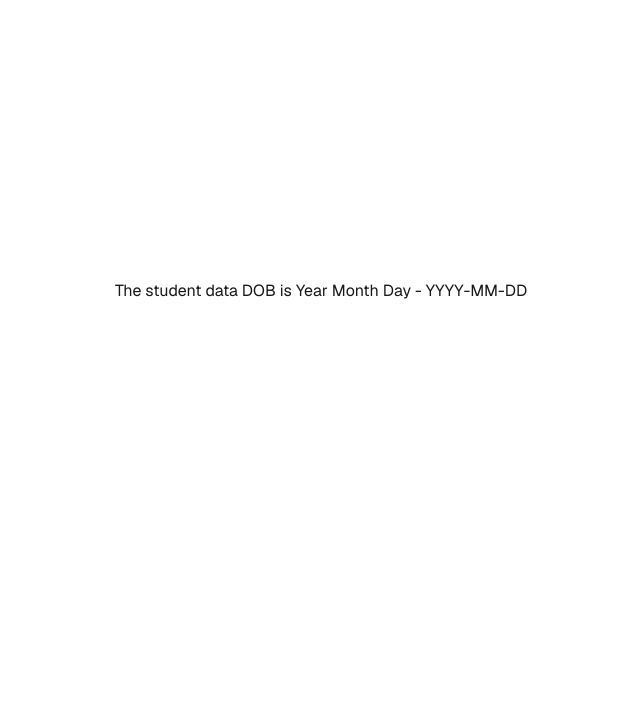
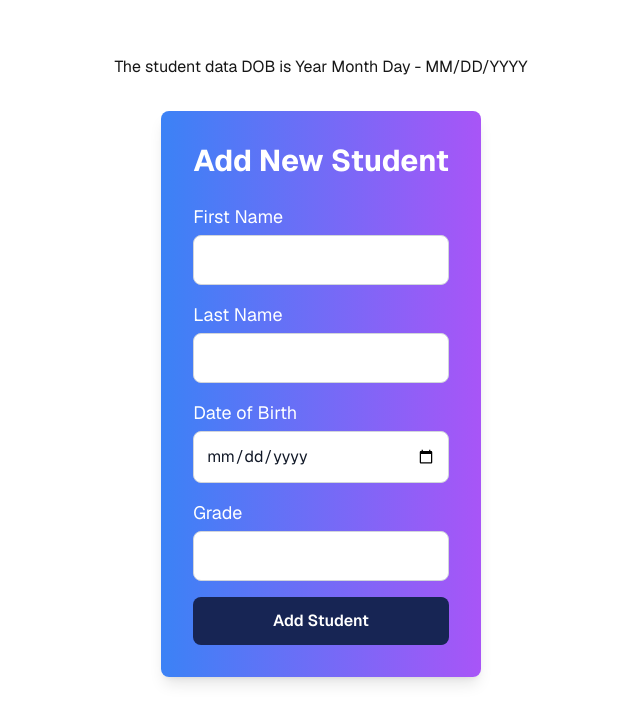
Before and after one commit to GabrielSiwa/Assignment2, a Next.js app: page / in a window 1280 px wide. Shown: the part 109-832 px from the top of the page, without its empty margins (319-959 px from the left). Before the commit the page ends 800 px from the top, so only its background shows below. Built offline with nearby package versions, Linux system fonts and the light colour scheme.

Commit message:
student form page with validation

```diff
--- /dev/null
+++ b/app/component/StudentForm.js
@@ -0,0 +1,167 @@
+"use client";
+import { useState } from "react";
+
+const StudentForm = ({ addStudent }) => {
+  const [formData, setFormData] = useState({
+    firstName: "",
+    lastName: "",
+    dateOfBirth: "",
+    currentGrade: "",
+  });
+
+  const [message, setMessage] = useState("");
+  const [errors, setErrors] = useState({});
+
+  const validateDate = (dateString) => {
+    const date = new Date(dateString);
+    const minYear = 1900;
+    const maxYear = new Date().getFullYear();
+
+    if (isNaN(date.getTime())) {
+      return "Invalid date format";
+    }
+
+    const year = date.getFullYear();
+    if (year < minYear || year > maxYear) {
+      return `Year must be between ${minYear} and ${maxYear}`;
+    }
+
+    return "";
+  };
+
+  const validateForm = () => {
+    let tempErrors = {};
+    if (!formData.firstName.trim())
+      tempErrors.firstName = "First name is required";
+    if (!formData.lastName.trim())
+      tempErrors.lastName = "Last name is required";
+    if (!formData.dateOfBirth)
+      tempErrors.dateOfBirth = "Date of birth is required";
+    if (!formData.currentGrade.trim())
+      tempErrors.currentGrade = "Grade is required";
+
+    // if (formData.dateOfBirth && isNaN(Date.parse(formData.dateOfBirth))) {
+    //   tempErrors.dateOfBirth = "Invalid date format";
+    // }
+
+    const dateError = validateDate(formData.dateOfBirth);
+    if (dateError) tempErrors.dateOfBirth = dateError;
+
+    setErrors(tempErrors);
+    return Object.keys(tempErrors).length === 0;
+  };
+
+  const handleInputChange = (e) => {
+    const { name, value } = e.target;
+    setFormData({
+      ...formData,
+      [name]: value,
+    });
+  };
+
+  const handleSubmit = async (e) => {
+    e.preventDefault();
+    if (validateForm()) {
+      try {
+        const response = await fetch("http://localhost:5500/students", {
+          method: "POST",
+          headers: {
+            "Content-Type": "application/json",
+          },
+          body: JSON.stringify(formData),
+        });
+
+        if (response.ok) {
+          setMessage("Student added successfully");
+          setFormData({
+            firstName: "",
+            lastName: "",
+            dateOfBirth: "",
+            currentGrade: "",
+          });
+        } else {
+          setMessage("Failed to add student");
+        }
+      } catch (error) {
+        setMessage("Failed to add student due to an error");
+      }
+    }
+  };
+
+  return (
+    <div className="max-w-lg mx-auto bg-gradient-to-r from-blue-500 to-purple-500 p-8 rounded-lg shadow-lg text-white">
+      <h2 className="text-3xl font-bold mb-6 text-center">Add New Student</h2>
+      <form onSubmit={handleSubmit} className="space-y-4">
+        <div>
+          <label className="block text-lg">First Name</label>
+          <input
+            type="text"
+            name="firstName"
+            className="mt-1 p-3 w-full border border-gray-300 rounded-lg text-gray-900"
+            value={formData.firstName}
+            onChange={handleInputChange}
+            required
+          />
+          {errors.firstName && (
+            <p className="text-red-200 text-sm">{errors.firstName}</p>
+          )}
+        </div>
+        <div>
+          <label className="block text-lg">Last Name</label>
+          <input
+            type="text"
+            name="lastName"
+            className="mt-1 p-3 w-full border border-gray-300 rounded-lg text-gray-900"
+            value={formData.lastName}
+            onChange={handleInputChange}
+            required
+          />
+          {errors.lastName && (
+            <p className="text-red-200 text-sm">{errors.lastName}</p>
+          )}
+        </div>
+        <div>
+          <label className="block text-lg">Date of Birth</label>
+          <input
+            type="date"
+            name="dateOfBirth"
+            className="mt-1 p-3 w-full border border-gray-300 rounded-lg text-gray-900"
+            value={formData.dateOfBirth}
+            onChange={handleInputChange}
+            required
+          />
+          {errors.dateOfBirth && (
+            <p className="text-red-200 text-sm">{errors.dateOfBirth}</p>
+          )}
+        </div>
+        <div>
+          <label className="block text-lg">Grade</label>
+          <input
+            type="text"
+            name="currentGrade"
+            className="mt-1 p-3 w-full border border-gray-300 rounded-lg text-gray-900"
+            value={formData.currentGrade}
+            onChange={handleInputChange}
+            required
+          />
+          {errors.currentGrade && (
+            <p className="text-red-200 text-sm">{errors.currentGrade}</p>
+          )}
+        </div>
+        <div>
+          <button
+            type="submit"
+            className="bg-blue-950 text-white-600 font-semibold p-3 rounded-lg w-full hover:bg-gray-400"
+          >
+            Add Student
+          </button>
+        </div>
+      </form>
+      {message && (
+        <div className="text-green-200 text-center mt-4">{message}</div>
+      )}
+    </div>
+  );
+};
+
+export default StudentForm;
--- a/app/page.js
+++ b/app/page.js
@@ -1,10 +1,12 @@
 import Image from "next/image";
+import StudentForm from "./component/StudentForm";
 
 export default function Home() {
   return (
     <div className="grid grid-rows-[20px_1fr_20px] items-center justify-items-center min-h-screen p-8 pb-20 gap-16 sm:p-20 font-[family-name:var(--font-geist-sans)]">
       <main className="flex flex-col gap-8 row-start-2 items-center sm:items-start">
-        <p>The student data DOB is Year Month Day - YYYY-MM-DD</p>
+        <p>The student data DOB is Year Month Day - MM/DD/YYYY</p>
+        <StudentForm />
       </main>
     </div>
   );
--- a/db.json
+++ b/db.json
@@ -34,6 +34,13 @@
       "lastName": "Teruel",
       "dateOfBirth": "2004-07-11",
       "currentGrade": "9"
+    },
+    {
+      "id": "9ed6",
+      "firstName": "George",
+      "lastName": "Looney",
+      "dateOfBirth": "2020-07-03",
+      "currentGrade": "100"
     }
   ]
 }
```
Lines whose indentation alone changed are shown as unchanged.
